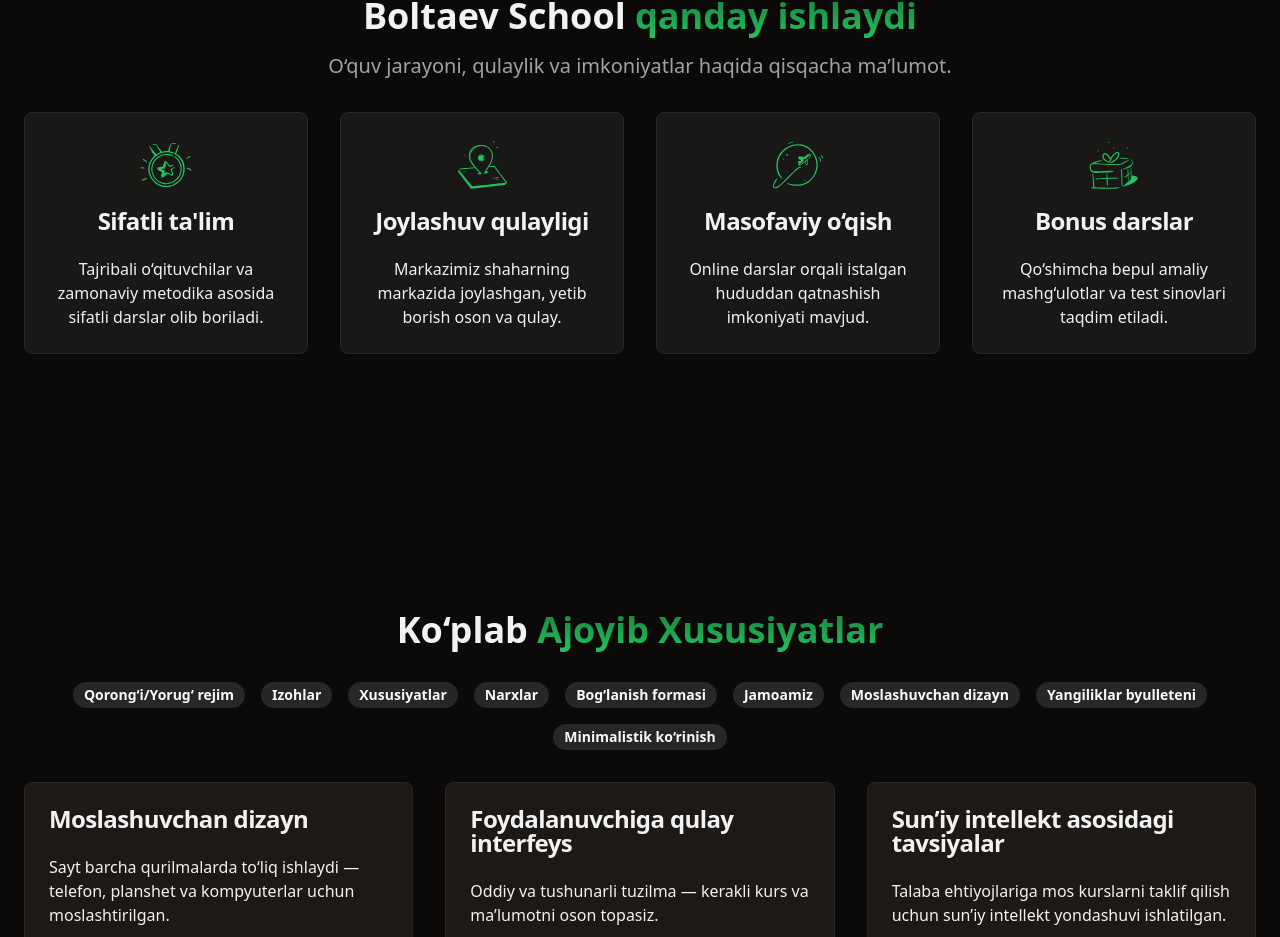
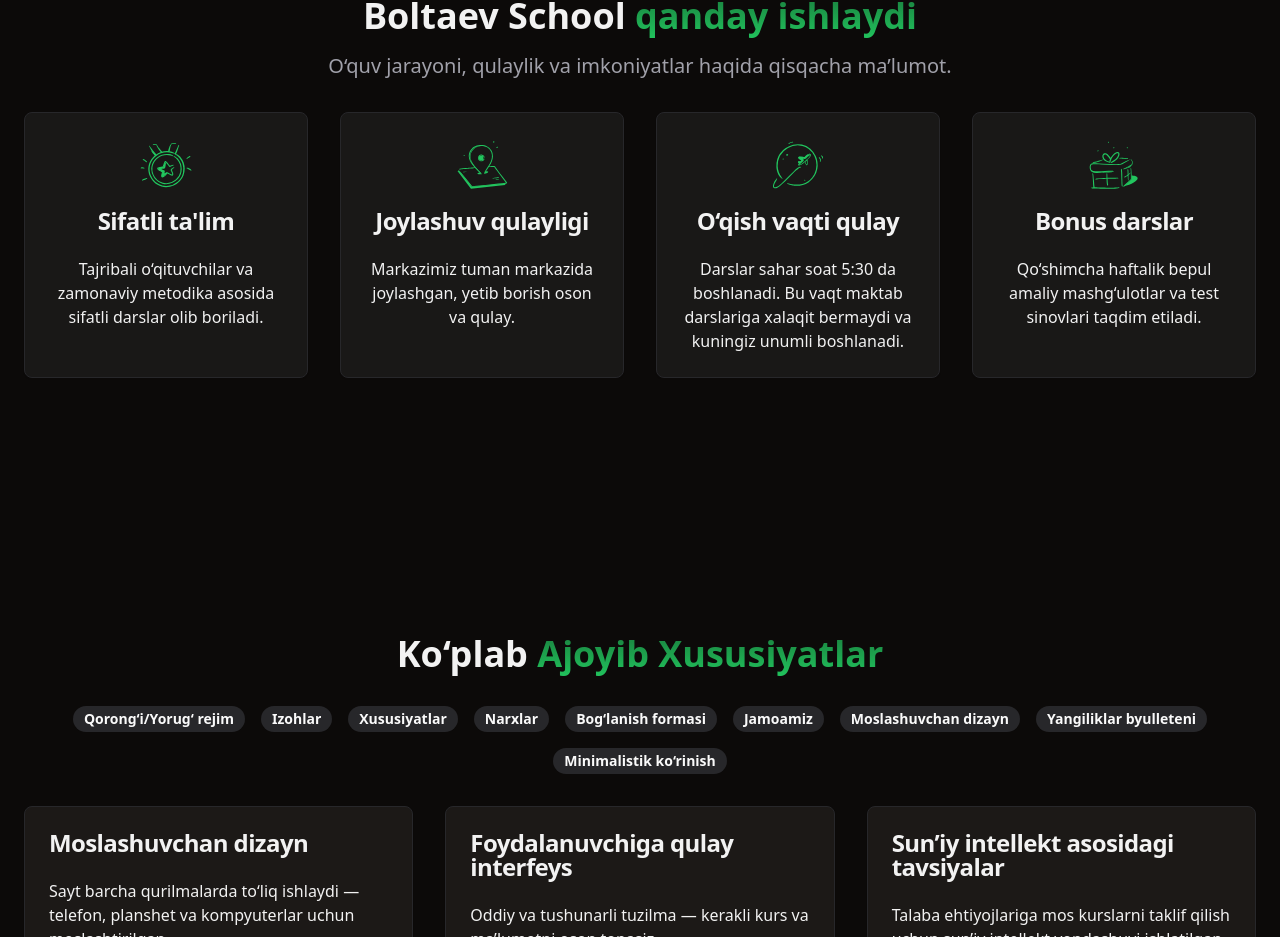
Before and after one commit to Aziz-boy/boltaev-school, a React (Vite) app: page / in a window 1280 px wide. Shown: the part 2091-3028 px from the top of the page. Built offline with nearby package versions, Linux system fonts and the light colour scheme.

Commit message:
fix: refactor howitworks page

```diff
--- a/src/components/HowItWorks.tsx
+++ b/src/components/HowItWorks.tsx
@@ -18,19 +18,19 @@
     icon: <MapIcon />,
     title: "Joylashuv qulayligi",
     description:
-      "Markazimiz shaharning markazida joylashgan, yetib borish oson va qulay.",
+      "Markazimiz tuman markazida joylashgan, yetib borish oson va qulay.",
   },
   {
     icon: <PlaneIcon />,
-    title: "Masofaviy o‘qish",
+    title: "O‘qish vaqti qulay",
     description:
-      "Online darslar orqali istalgan hududdan qatnashish imkoniyati mavjud.",
+    "Darslar sahar soat 5:30 da boshlanadi. Bu vaqt maktab darslariga xalaqit bermaydi va kuningiz unumli boshlanadi.",
   },
   {
     icon: <GiftIcon />,
     title: "Bonus darslar",
     description:
-      "Qo‘shimcha bepul amaliy mashg‘ulotlar va test sinovlari taqdim etiladi.",
+      "Qo‘shimcha haftalik bepul amaliy mashg‘ulotlar va test sinovlari taqdim etiladi.",
   },
 ];
 
```
